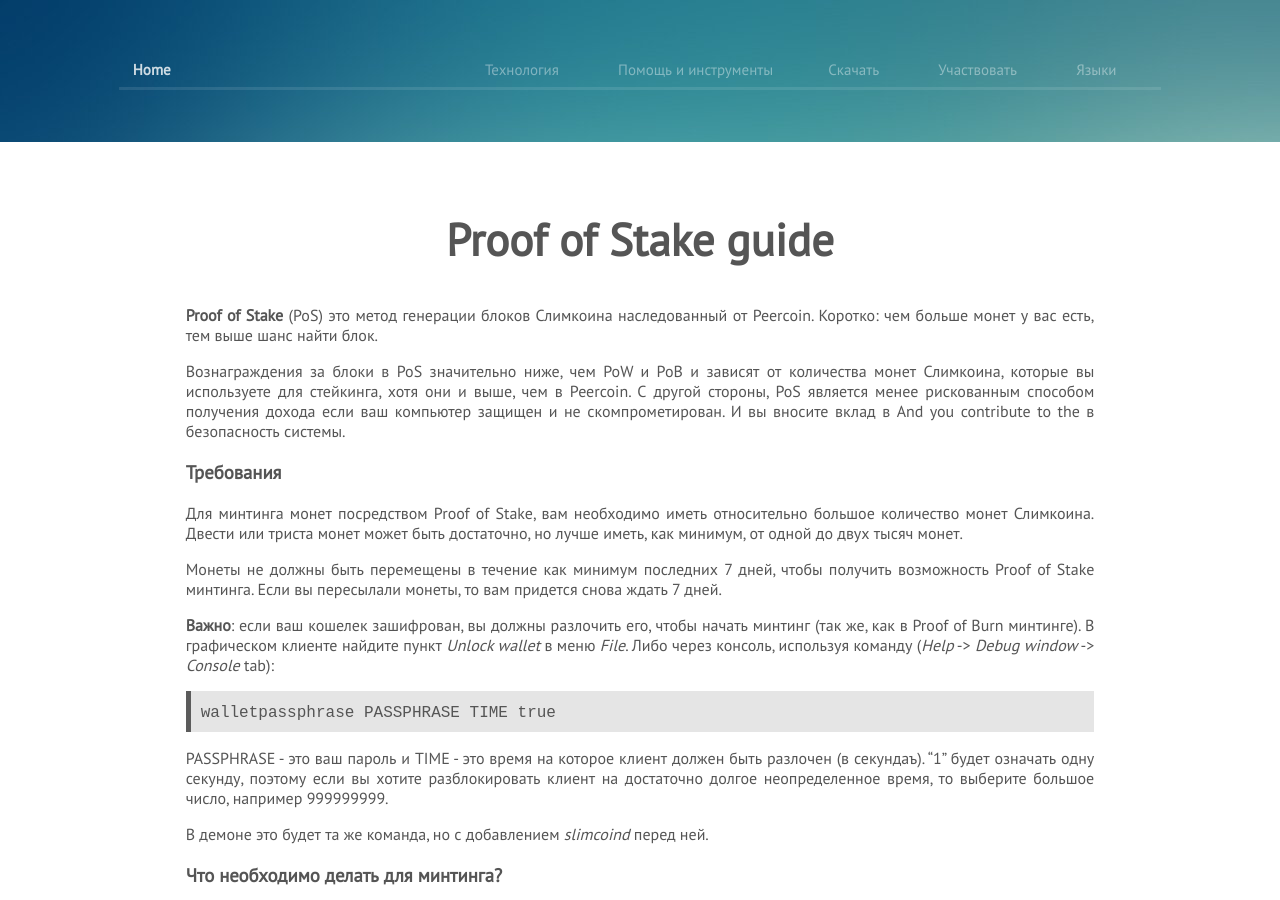
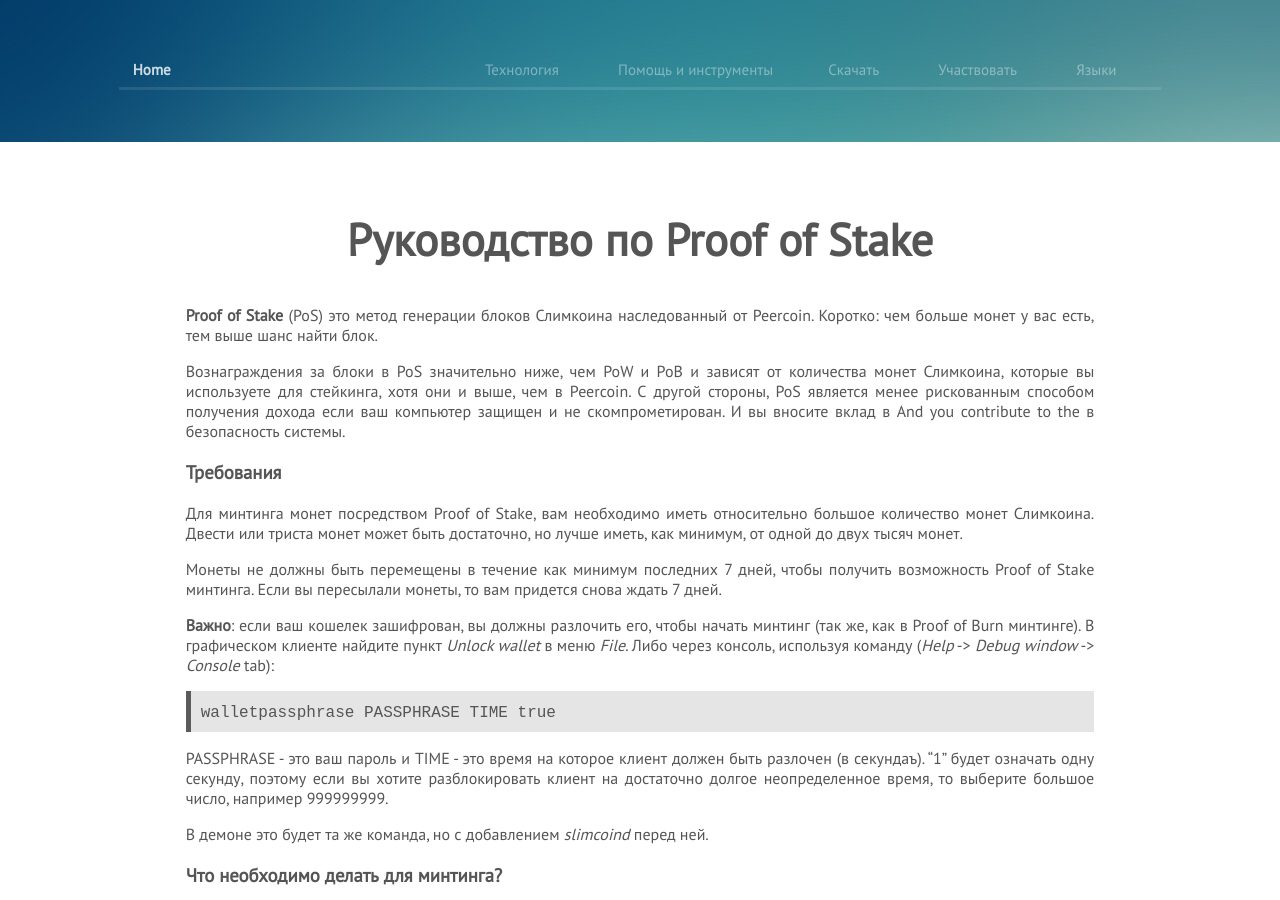
Before and after one commit to slimcoin-project/slimcoin-project.github.io, a Jekyll site: the page built from content/ru/proof-of-stake-guide-ru.md, in a window 1280 px wide and 900 px high. Built offline with Jekyll 4.4.1, drawn with Linux system fonts in a browser that asks for light colours; some web fonts are replaced.

Commit message:
Update proof-of-stake-guide-ru.md
Re-enabling the page, modifying the title, editing the wrong ref field.

```diff
--- a/content/ru/proof-of-stake-guide-ru.md
+++ b/content/ru/proof-of-stake-guide-ru.md
@@ -1,9 +1,9 @@
 ---
 layout: page
 codeType: guide
-title: Proof of Stake guide
-menuitem: Proof of Stake guide
-[//]: # (ref: proof-of-stake-guide)
+title: Руководство по Proof of Stake
+menuitem: Руководство по Proof of Stake
+ref: posguide
 permalink: /proof-of-stake-guide-ru/
 lang: ru
 category: help
```
